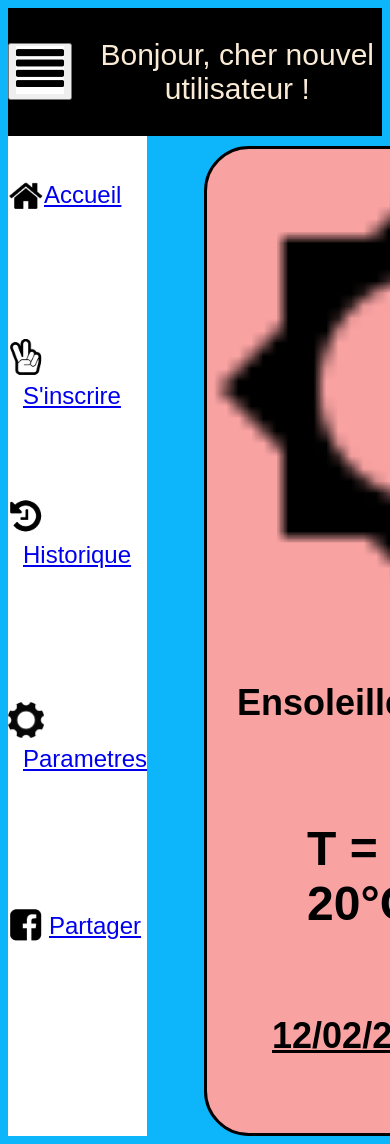
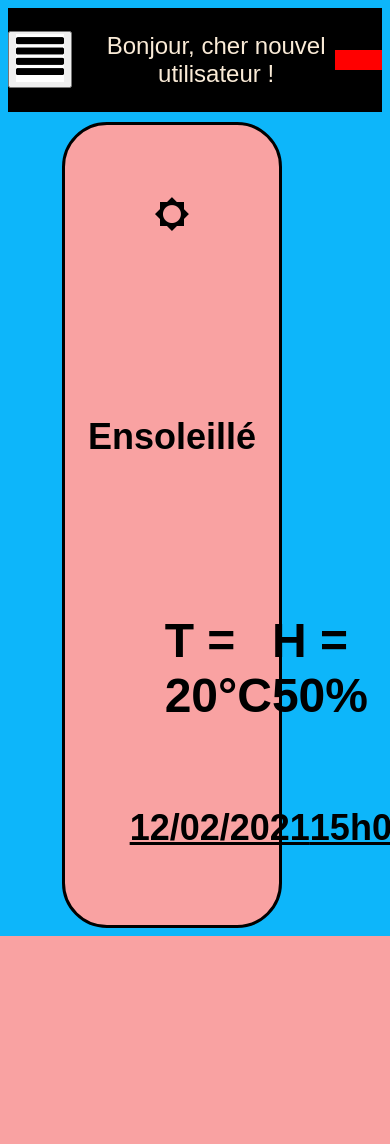
Before and after one commit to kemrode/stationMTO, a PHP site: page / in a window 390 px wide; the page is wider, and only the part inside the window is pictured. After the commit the page ends 936 px from the top of that part, so only its background shows below. Run offline with PHP 8.4, Linux system fonts and the light colour scheme.

Commit message:
<create>303:turn on web site into responsiv. Header responsiv first

```diff
--- a/index.html
+++ b/index.html
@@ -27,7 +27,7 @@
                     <img src="01_annexes/images/homeImage.png">
                 </div>
                 <div class ="index">
-                    <a href = "index.html#accueil">Accueil</a>
+                    <a href = "index.html">Accueil</a>
                 </div>
             </div>
             <div class="logIn">
@@ -102,6 +102,11 @@
 
     </div>
     <div id="footer">
+        <div class="footer_choix">
+            <div class="footer_menu">
+
+            </div>
+        </div>
 
     </div>
     <script src="scriptJavaS.js"></script>
--- a/main.css
+++ b/main.css
@@ -2,6 +2,12 @@
     font-family: Arial;
     font-size: 30px;
     background-color: #0DB6FA;
+}
+
+a {
+    color : black;
+    text-decoration: none;
+    font-weight: bold;
 }
 
 #containerPrimary {
@@ -211,7 +217,8 @@
     align-self: center;
 }
 .weatherPicture img{
-    height : 15em;
+    width:auto;
+    height:auto;
 }
 
 .lengendaryPicture:nth-child(2){
@@ -275,9 +282,295 @@
 
 /* Définition du footer */
 
-#footer{
+footer{
     display: flex;
     margin: auto;
     align-content: space-between;
     background-color:black;
 }
+
+.footer_choix {
+    display: flex;
+    justify-content: center;
+    background-color:black;
+}
+
+/*/////////////////////////////////////////////////////////////////////////////////////////////////////////////*/
+/* Définition du responsiv */
+/* media-querries */
+
+@media (max-width:1024px) {
+    body {
+        width: auto;
+        height: auto;
+    }
+
+    #containerPrimary {
+        width: auto;
+        height: auto;
+    }
+
+        /* définition des propriétés du HEADER, à compléter */
+    #header {
+        width: auto;
+        height: auto;
+        display: flex;
+        flex-wrap: nowrap;
+    }
+    .avatarUser {
+        max-width: 12.5%;
+        min-width: 12.5%;
+        height: auto;
+        background-color: red;
+    }
+
+    .menuPicture {
+    padding-left: 12.5px;
+    }
+
+    .helloYou {
+        width: 50%;
+        height:auto;
+        padding-left: 10px;
+        font-size: 0.8em;
+    }
+}
+
+/*@media (max-width: 1024px
+{
+    body {
+        background-color: red;
+        width: auto;
+        height: auto;
+    }
+
+    #containerPrimary {
+        width: auto;
+        height: auto;
+    }
+    /* définition des propriétés du HEADER, à compléter */
+
+    /* #header{
+        width: auto;
+        height: auto;
+    }
+
+    #header .menuPicture .avatarUser{
+        width: 12.5%;
+        height :auto;
+    }
+
+    #header .avatarUser{
+        height: 6.5px;
+    }
+
+    #header .menuPicture{
+        padding-left: -12.5px;
+    }
+
+    #header .menuPicture img{
+        height: 12.5px;
+    }
+
+    #header .helloYou{
+        padding-left: 15px;
+    } */
+    /* définition du menu type roll out */
+
+    /* #menuRollOut {
+        width: auto;
+        min-width: 50%;
+        height: auto;
+    }
+    a{
+        font-size:0.2em;
+    } */
+
+/*  */
+    /* définition de la partie "Accueil" */
+    /* #menuRollOut .accueil{ */
+        /* padding-top: 15px;
+    }
+
+    #menuRollOut .index{
+        padding-top: 7.5px;
+        padding-left: 7.5px;
+        font-size: 0.2em;
+    }
+    #menuRollOut .indexImg{
+        float: left;
+    }
+    #menuRollOut .indexImg img{
+        padding-top: 6px;
+        height: 0.6em;
+    } */
+    /* Fin de la définition de la partie "Accueil" */
+
+
+    /* Définition de la partie "S'inscrire" */
+    /* #menuRollOut .logIn{
+        padding-top : 7.5px;
+        padding-right: 7.5px;
+        height: 0.6em;
+    }
+    #menuRollOut .logInText{
+        padding-top: 7.5px;
+        padding-left: 7.5px;
+        font-size: 0.2em;
+    }
+    #menuRollOut .logInImage{
+        float: left;
+    }
+    #menuRollOut .logInImage img{
+        padding-top: 5px;
+        padding-right: 2.5px;
+        height: 0.6em;
+    } */
+    /* Fin de la définition de la partie "S'inscrire"  */
+
+
+    /* Définition de la partie "Historique" */
+    /* #menuRollOut .historiques{
+        padding-top: 7.5px;
+    }
+    #menuRollOut .historique{
+        padding-top: 15px;
+        padding-left: 7.5px;
+        font-size: 0.2em;
+    }
+    #menuRollOut .historiqueImg{
+        float: left;
+    }
+    #menuRollOut .historiqueImg img{
+        padding-top: 12.5px;
+        padding-right: 2.5px;
+        height: 0.6em;
+    } */
+    /* Fin de la définition de la partie "Historique" */
+
+    /* Définition de la partie "Parametres */
+    /* #menuRollOut .parameters{
+        padding-top: 7.5px;
+    }
+    #menuRollOut .parameter{
+        padding-top: 15px;
+        padding-left: 7.5px;
+        font-size: 0.2em;
+    }
+    #menuRollOut .parametersImg{
+        float: left;
+    }
+    #menuRollOut .parametersImg img{
+        padding-top: 12.5px;
+        padding-right: 2.5px;
+        height: 0.6em;
+    } */
+    /* Fin de la définition de la partie "Parametres" */
+
+    /* Définition de la partie "Partage FB" */
+    /* #menuRollOut .shareFacebook{
+        padding-top: 7.5px;
+    }
+    #menuRollOut .fbShare{
+        padding-top: 15px;
+        padding-left: 7.5px;
+        font-size: 0.2em;
+    }
+    #menuRollOut .faceBookPicture{
+        float: left;
+    }
+    #menuRollOut .faceBookPicture img{
+        padding-top: 12.5px;
+        padding-right: 2.5px;
+        height: 0.6em;
+    } */
+    /* Fin de la définition de la partie "Partage FB */
+
+    /* Fin de la définition du Menu */
+    /* Définition de l'encadré principal, avec la température, le taux d'hygrométrie, la date et l'heure du relevé affiché */
+    /* #primaryScreen {
+        width : auto;
+        height : auto;
+    }
+
+    #weatherScreen {
+        display: flex;
+        width: auto;
+        margin-left: 12.5%;
+        margin-top: 10px;
+        height: 400px;
+    } */
+
+    /* .weatherPicture:{
+        width: auto;
+        height: auto;
+    } */
+    /* .weatherPicture img{
+        width: auto;
+        height: auto;
+
+    }
+
+    .lengendaryPicture:nth-child(2){
+        margin: auto;
+        align-self: center;
+    }
+    .legendary{
+        font-size: 0.4em;
+    }
+
+    #tempHumElementsContainer:nth-child(3){
+        display: flex;
+        flex-direction:row;
+        justify-content: space-between;
+    }
+
+    .weatherTemperature{
+        margin-left:25px;
+        font-size: 0.8em;
+    }
+
+    .weatherHumidty{
+        margin-right:30px;
+        font-size: 0.8m;
+    }
+
+    #gdhContainer:nth-child(4){
+        display: flex;
+        flex-direction:row;
+        justify-content: space-between;
+        padding-bottom: 20px;
+    }
+
+    .date{
+        margin-left: 25px;
+    }
+    .groupDate{
+        font-size: 0.4em;
+    }
+
+    .hour{
+        padding-bottom: 7px;
+        margin-right: 20px;
+    }
+    .groupHour{
+        font-size: 0.4em;
+    }
+ */
+
+    /* Définition du footer */
+
+    /* footer{
+        display: flex;
+        margin: auto;
+        align-content: space-between;
+        background-color:black;
+    }
+
+    .footer_choix {
+        display: flex;
+        justify-content: center;
+        background-color:black;
+    }
+
+} */
--- a/scriptJavaS.js
+++ b/scriptJavaS.js
@@ -6,9 +6,26 @@
 // definition of variables about the elements of MTO case
 let temp = document.querySelector('temperatureNumber');
 let humidity = document.querySelector('hygromethrieNumber');
+let dateOfDay = new Date();
+// toLocaleDateString = jour, mois, année
+// toLocaleTimeString = l'heure
+// toLocaleString = jour, mois, l'année, l'heure
+
+// let dateLocal = dateOfDay.toLocaleString('fr-FR', {
+//     year: 'numeric',
+//     month : 'numeric',
+//     day : 'numeric',
+// });
+
+// let localTime = dateOfDay.toLocaleString('fr-FR', {
+//     hour : 'numeric';
+//     minute: 'numeric';
+// });
+
+// console.log();
 
 
-// primaryMenu.style.display="none";
+primaryMenu.style.display="none";
 
 menuBtn.addEventListener('click', ()=> {
     if(menuHidden){
```
